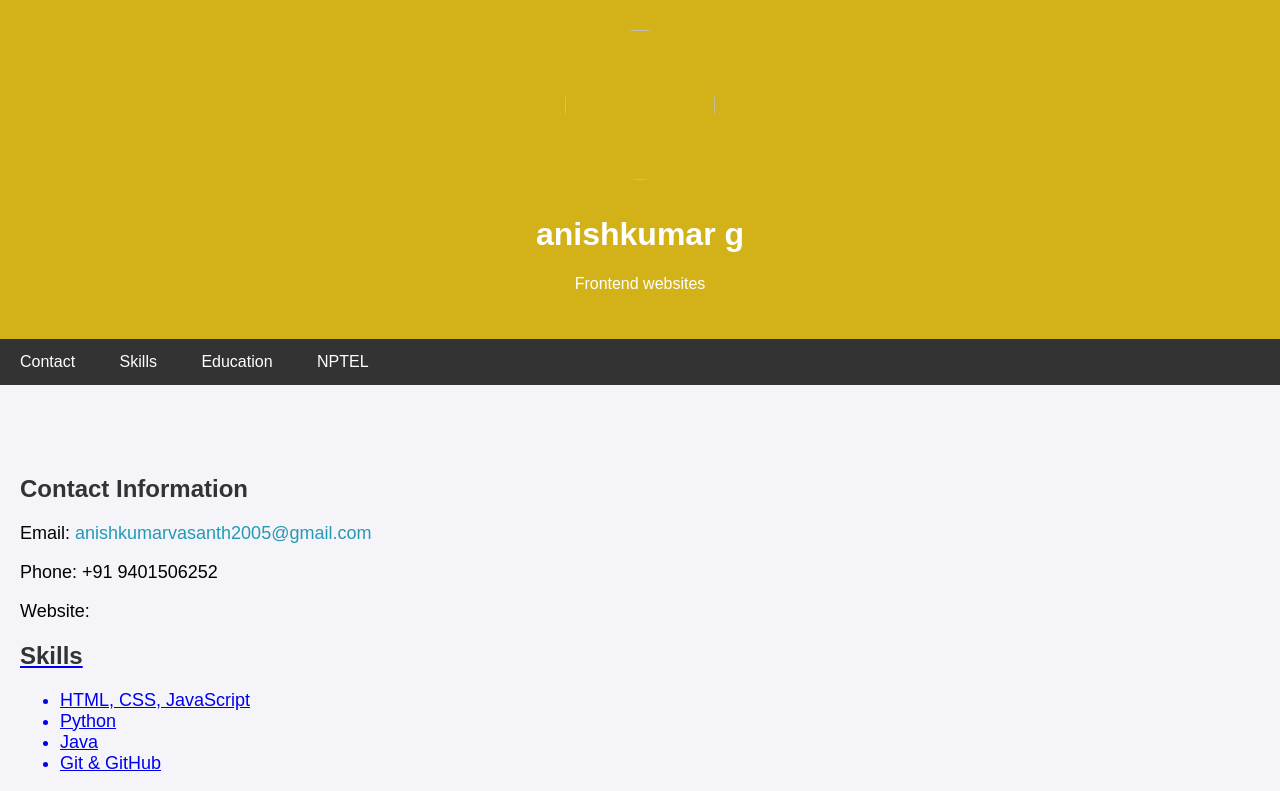
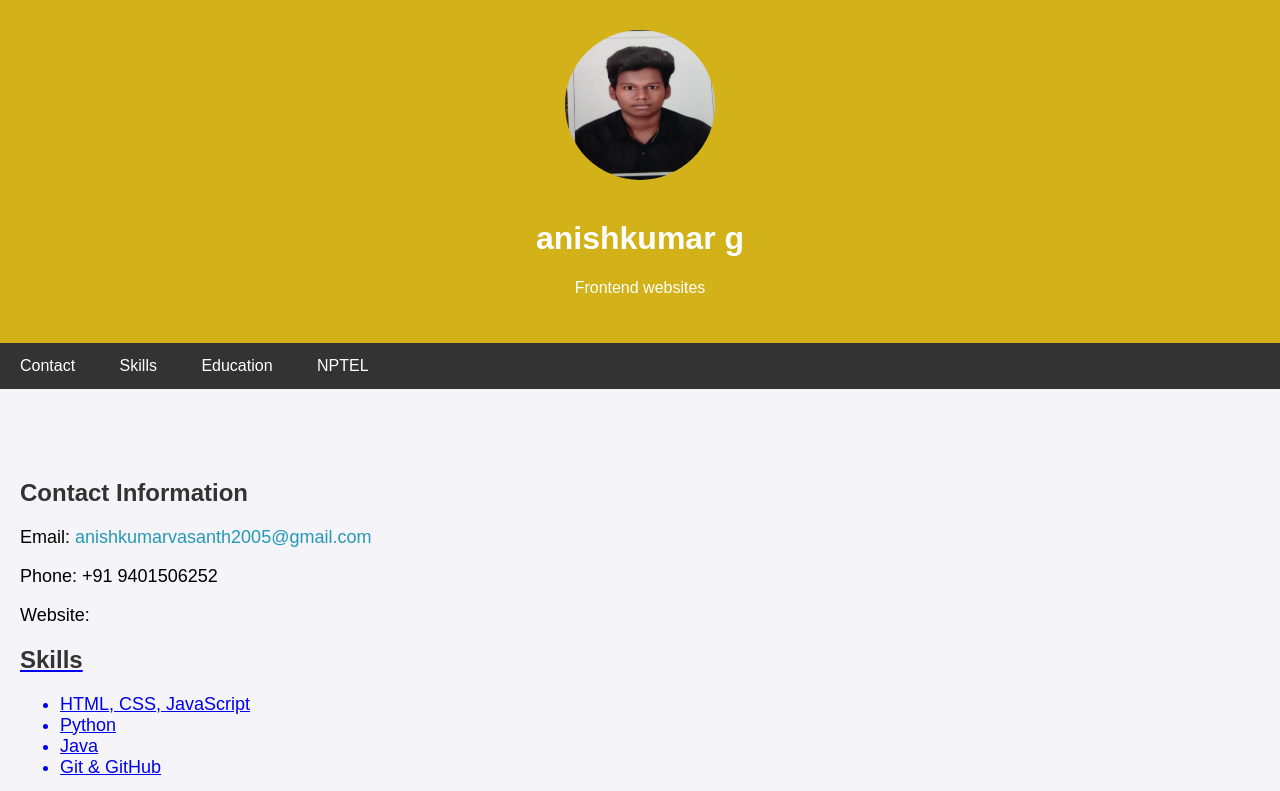
Before and after one commit to anish200521/naanmudhalvan, a plain HTML site: page index.html in a window 1280 px wide. Shown: the top 791 px of the page. Drawn offline with Linux system fonts and the light colour scheme.

Commit message:
Update index.html

```diff
--- a/index.html
+++ b/index.html
@@ -98,7 +98,7 @@
 <body>
 
     <header>
-        <img src="" https://github.com/anish200521/naanmudhalvan/blob/main/image.jpeg="DB" />
+        <img src=image.jpeg alt="DB" />
         <h1>anishkumar g</h1>
         <p>Frontend websites</p>
     </header>
```
